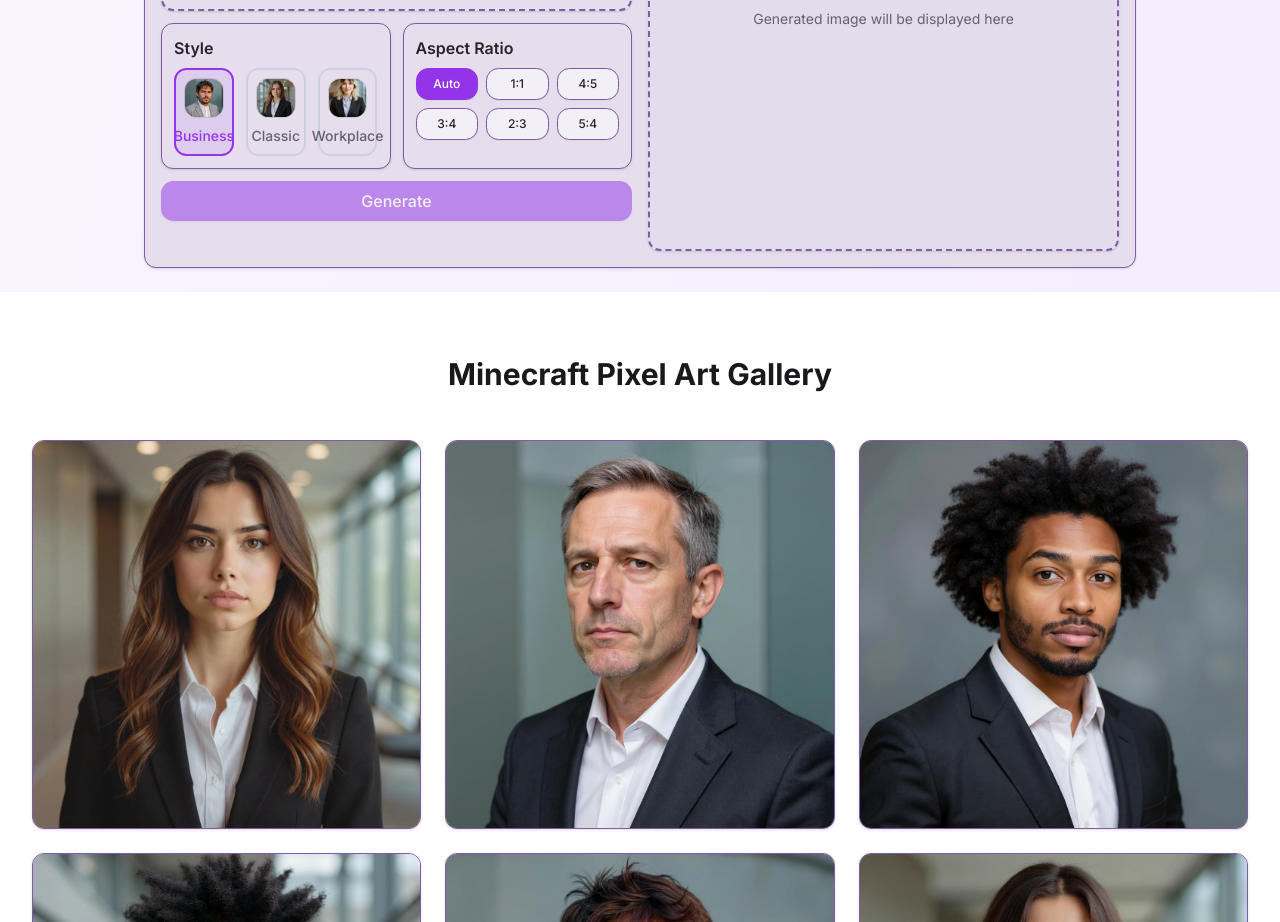
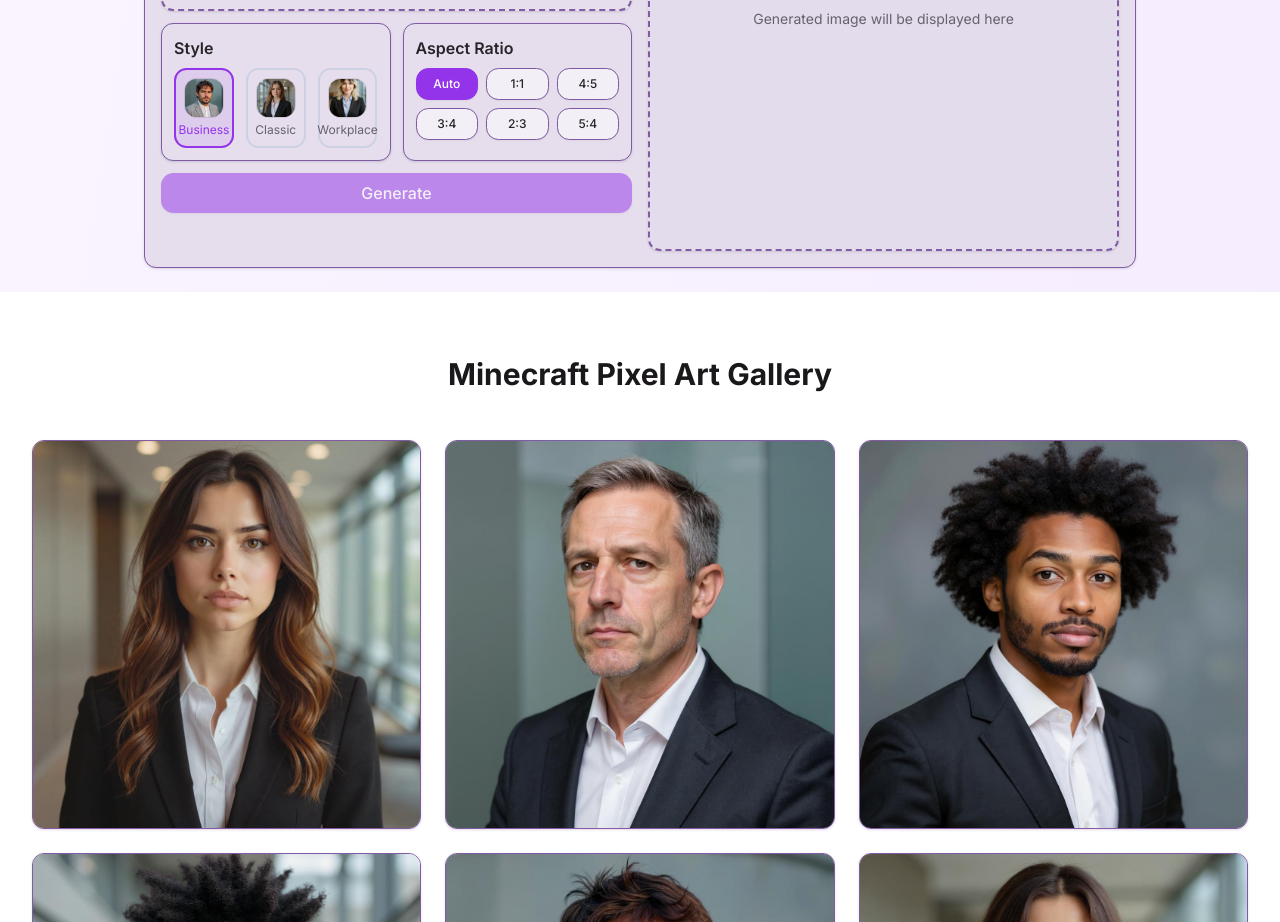
Before and after one commit to tian-Sun/Photo-Background-Change, a Next.js app: page / in a window 1280 px wide. Shown: the part 1160-2082 px from the top of the page. Built offline with nearby package versions, Linux system fonts and the light colour scheme; no server answers.

Commit message:
修改Style 风格格子大小

```diff
--- a/src/components/ai-generator/StyleSelector.tsx
+++ b/src/components/ai-generator/StyleSelector.tsx
@@ -49,7 +49,7 @@ export default function StyleSelector({ value, onChange }: StyleSelectorProps) {
               />
             </div>
 
-            <span className={`text-sm font-medium mt-2 transition-colors ${
+            <span className={`text-xs font-normal mt-1 transition-colors ${
               isSelected ? 'text-primary' : 'text-muted-foreground'
             }`}>
               {style.name}
```
